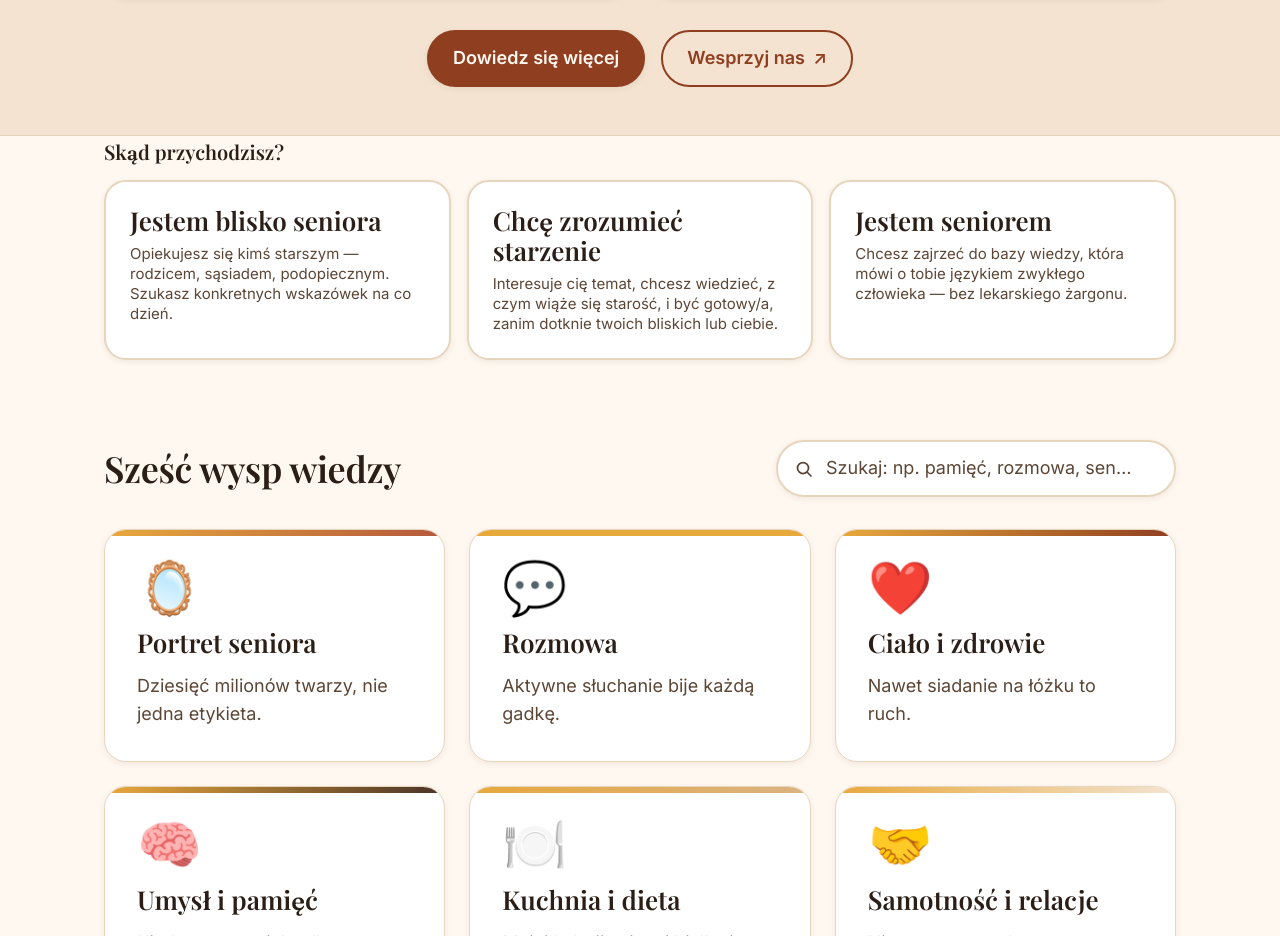
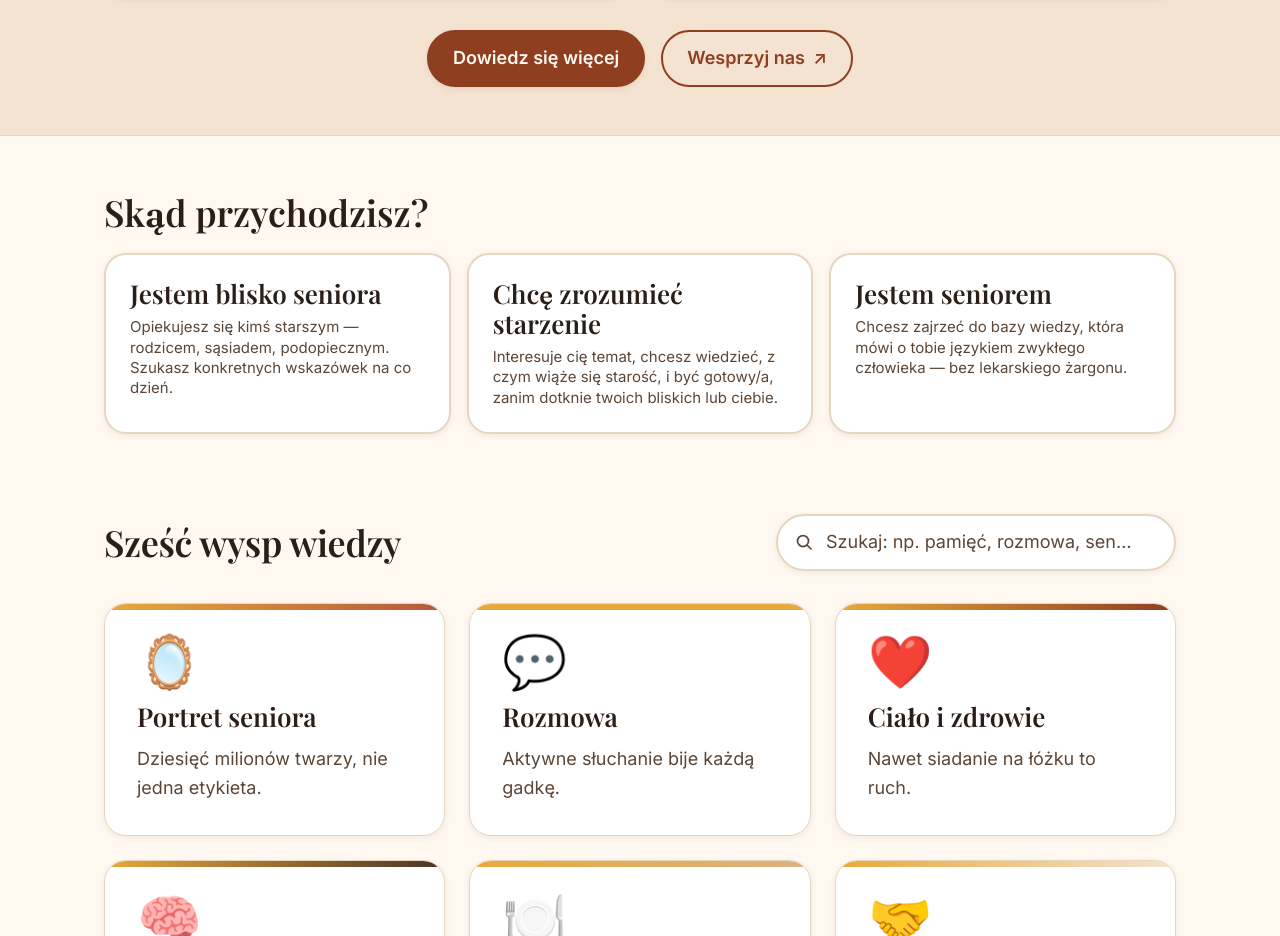
Before and after one commit to michalinamusielik/vibecoding_championship, a React (Vite) app: page / in a window 1280 px wide. Shown: the part 1480-2416 px from the top of the page. Built offline with nearby package versions, Linux system fonts and the light colour scheme.

Commit message:
style: improve persona picker layout and typography
Agent-Id: agent-5385403e-fe66-4b61-8f4c-f5bc0ae3eb2b

```diff
--- a/src/styles/components.css
+++ b/src/styles/components.css
@@ -252,7 +252,7 @@ body {
 
 /* Persona picker section */
 .persona-picker {
-  padding: 0 0 var(--space-6);
+  padding: var(--space-8) 0 var(--space-6);
 }
 .persona-picker__inner {
   display: flex;
@@ -261,7 +261,7 @@ body {
 }
 .persona-picker__eyebrow {
   font-family: var(--font-display);
-  font-size: var(--fs-lg);
+  font-size: clamp(var(--fs-xl), 4vw, var(--fs-2xl));
   font-weight: 600;
   margin: 0;
   color: var(--text);
```
